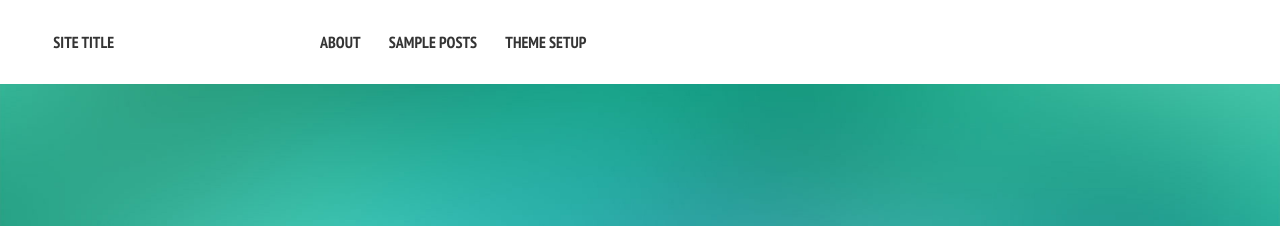
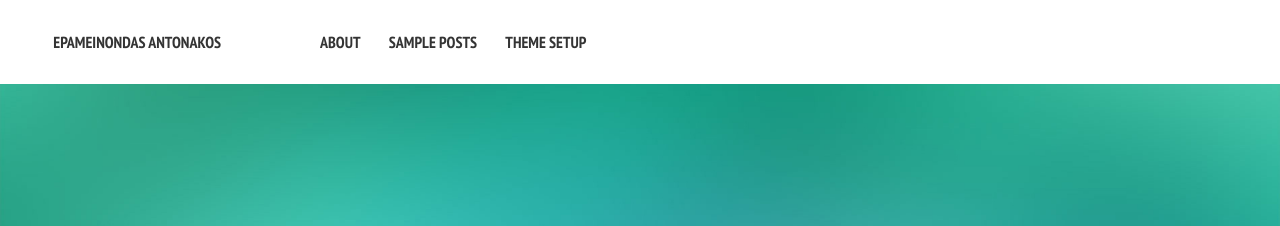
Before and after one commit to nontas/nontas.github.io, a Jekyll site: the page built from index.md, in a window 1280 px wide. Shown: the top 226 px of the page. Built offline with Jekyll 4.4.1, drawn with Linux system fonts in a browser that asks for light colours; nearby versions of some CDN libraries.

Commit message:
initial definition of _cinfig.yml

```diff
--- a/_config.yml
+++ b/_config.yml
@@ -1,8 +1,8 @@
 # Site wide configuration
 
-title:            Site Title
+title:            Epameinondas Antonakos
 locale:           en_US
-url:
+url:              http://nontas.github.io/
 
 
 # Jekyll configuration
```
